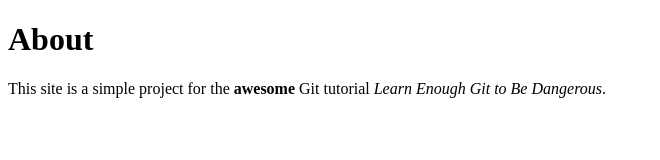
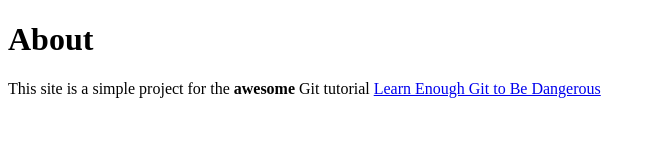
Before and after one commit to mdberezaga/website, a plain HTML site: page about.html in a window 1280 px wide. Shown: the whole page, without its empty margins (0-660 px from the left). Drawn offline with Linux system fonts and the light colour scheme.

Commit message:
Add link to tutorial title

```diff
--- a/about.html
+++ b/about.html
@@ -5,7 +5,8 @@
   </head>
   <body>
     <h1>About</h1>
-    <p>This site is a simple project for the <strong>awesome</strong> Git tutorial <em>Learn Enough Git to Be Dangerous</em>.
+    <p>This site is a simple project for the <strong>awesome</strong> Git tutorial <a href="https://www.learnenough.com/git-tutorial">Learn Enough Git to Be Dangerous</a>
     </p>
+
   </body>
 </html>
```
